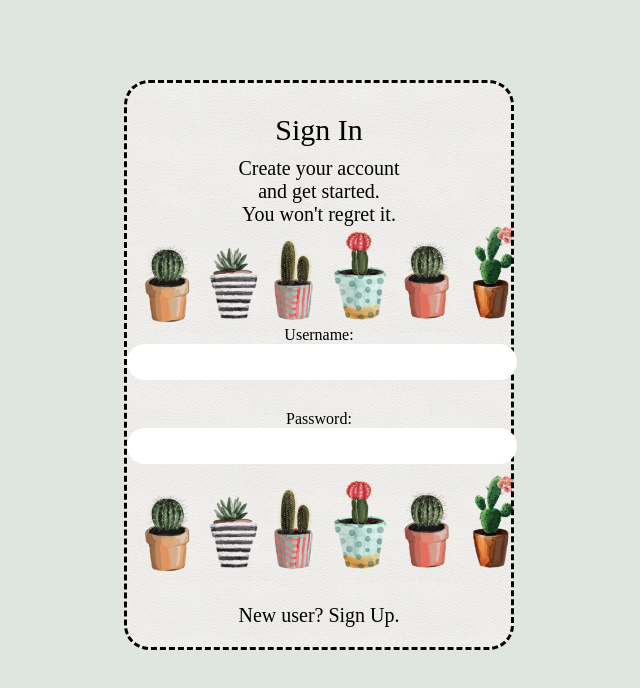
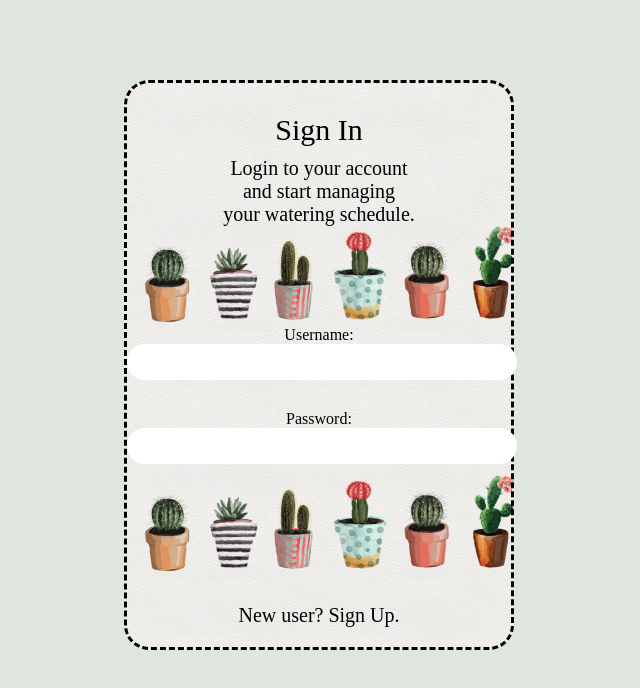
Before and after one commit to phadeline/thirsty-plants, a plain HTML site: page main page/login.html in a window 1280 px wide. Shown: the whole page, without its empty margins (376-1016 px from the left). Drawn offline with Linux system fonts and the light colour scheme.

Commit message:
login completed

```diff
--- a/main page/login.html
+++ b/main page/login.html
@@ -73,7 +73,8 @@
     <div class="signin" id="sign">
       <p>Sign In</p>
       <p id="getstarted">
-        Create your account <br />and get started.<br />You won't regret it.
+        Login to your account <br />and start managing<br />your watering
+        schedule.
       </p>
       <form>
         <label for="username">Username:</label><br />
```
